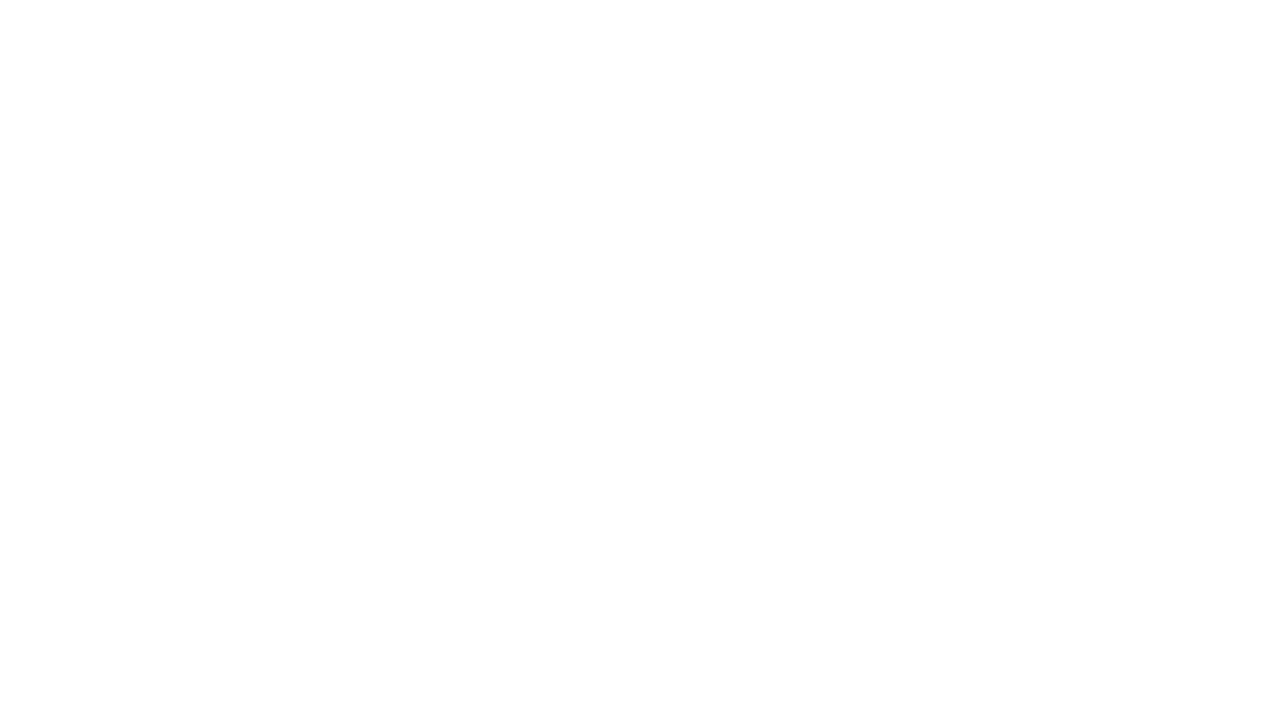
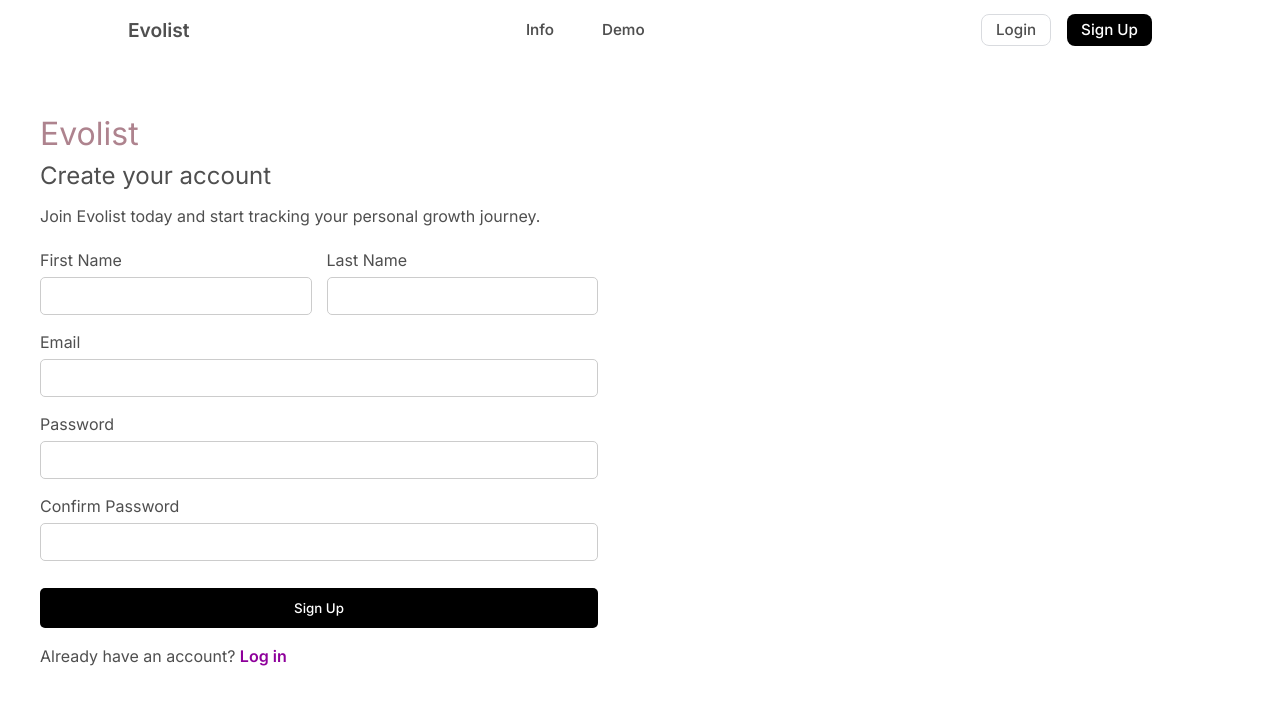
Before and after one commit to Flaryiest/Evolist, a React (Vite) app in the folder web/: page /signup in a window 1280 px wide. Shown: the top 704 px of the page. Built offline with nearby package versions, Linux system fonts and the light colour scheme.

Commit message:
web: sign up form styling

```diff
--- a/web/src/pages/login/login.tsx
+++ b/web/src/pages/login/login.tsx
@@ -1,3 +1,7 @@
+import styles from "./login.module.css"
+import Navbar from "@/components/navbar/navbar";
 export default function Login() {
-  return <div className="page"></div>;
+  return <div className="page">
+    <Navbar></Navbar>
+  </div>;
 }
--- a/web/src/pages/signup/signup.module.css
+++ b/web/src/pages/signup/signup.module.css
@@ -0,0 +1,161 @@
+.signupPage {
+    width: 100%;
+    box-sizing: border-box;
+    display: flex;
+    justify-content: center;
+    align-items: center;
+    padding: 20px;
+    flex-direction: column;
+    overflow-x: hidden;
+    height: 100%;
+}
+
+.signup {
+    display: flex;
+    justify-content: space-between;
+    align-items: flex-start;
+    max-width: 1400px;
+    width: 100%;
+    margin-top: 70px;
+    overflow-x: hidden;
+}
+
+.signupLeft {
+    flex: 1;
+    padding: 20px;
+    max-width: 45%;
+    height: 100%;
+}
+
+.signupLogo {
+    font-size: 2em;
+    color: #ae838e;
+}
+
+.signupHeader {
+    font-size: 1.5em;
+    margin-bottom: 10px;
+}
+
+.signupText {
+    margin-bottom: 20px;
+}
+
+.form {
+    display: flex;
+    flex-direction: column;
+    gap: 15px;
+}
+
+.formRow {
+    display: flex;
+    gap: 15px;
+    max-width: 100dvw;
+}
+
+.formGroup {
+    display: flex;
+    flex-direction: column;
+    flex: 1;
+}
+
+.formGroup label {
+    margin-bottom: 5px;
+}
+
+.formGroup input {
+    padding: 10px;
+    border: 1px solid #ccc;
+    border-radius: 5px;
+    font-family: "Inter";
+}
+
+
+button {
+    padding: 10px 20px;
+    border: none;
+    border-radius: 5px;
+    color: white;
+    align-self: flex-start;
+    font-family: "Inter";
+}
+
+button:hover {
+    background-color: rgb(212, 2, 195);
+}
+
+.submitButton {
+    width: 100%;
+    background-color: black;
+    color: white;
+    transition: background-color 0.3s;
+    margin-top: 12px;
+    padding: 12px 0px;
+}
+
+.signupRight {
+    height: 100%;
+}
+
+.signupRightImageContainer {
+    max-height: 100dvh;
+    display: flex;
+    justify-self: center;
+    align-items: center;
+    height: 100%;
+}
+
+.signupRightImage {
+    width: 100%;
+    max-height: 80dvh;
+    height: auto;
+    flex: 1;
+    flex-shrink: 1;
+    border-radius: 16px;
+    object-fit: cover;
+}
+
+input:focus {
+    outline: 2px solid rgb(255, 78, 240);
+}
+textarea:focus {
+    outline: 2px solid rgb(255, 78, 240);
+}
+
+.loginLink {
+    margin-top: 16px;
+}
+
+.redirect {
+    color: rgb(142, 0, 155);
+    font-weight: 600;
+}
+
+@media (max-width: 1024px) {
+    .signupRight {
+        display: none;
+        width: 0%;
+    }
+    .signupLeft {
+        width: 85%;
+        max-width: 90%;
+    }
+}
+
+@media (max-width: 1000px) {
+    .formGroup #firstName {
+        width: 90%;
+    }
+    .formGroup #lastName {
+        width: 90%;
+    }
+}
+
+@media (max-width: 600px) {
+    .formGroup #firstName {
+        width: 70%;
+    }
+    .formGroup #lastName {
+        width: 70%;
+    }
+}
--- a/web/src/pages/signup/signup.tsx
+++ b/web/src/pages/signup/signup.tsx
@@ -1,3 +1,144 @@
+import styles from "./signup.module.css"
+import Navbar from "@/components/navbar/navbar";
+import { useState } from "react";
+import { Link } from "react-router-dom";
 export default function Signup() {
-  return <div className="page"></div>;
+  const [formData, setFormData] = useState({
+    firstName: "",
+    lastName: "",
+    email: "",
+    password: "",
+    confirmPassword: ""
+  });
+
+  const handleChange = (e: React.ChangeEvent<HTMLInputElement>) => {
+    const { name, value } = e.target;
+    setFormData({
+      ...formData,
+      [name]: value
+    });
+  };
+
+  const handleSubmit = async (e: React.FormEvent) => {
+    e.preventDefault();
+
+    // Validate passwords match
+    if (formData.password !== formData.confirmPassword) {
+      alert("Passwords don't match");
+      return;
+    }
+
+    try {
+      const response = await fetch('/auth/signup', {
+        method: 'POST',
+        headers: {
+          'Content-Type': 'application/json',
+        },
+        body: JSON.stringify({
+          firstName: formData.firstName,
+          lastName: formData.lastName,
+          email: formData.email,
+          password: formData.password
+        }),
+      });
+
+      if (response.ok) {
+        window.location.href = '/dashboard'; // Redirect after successful signup
+      } else {
+        const errorText = await response.text();
+        alert(`Signup failed: ${errorText}`);
+      }
+    } catch (error) {
+      console.error('Error:', error);
+      alert('An error occurred during signup');
+    }
+  };
+
+  return (
+    <div className={styles.page}>
+      <Navbar />
+      <div className={styles.signupPage}>
+        <div className={styles.signup}>
+          <div className={styles.signupLeft}>
+            <h2 className={styles.signupLogo}>Evolist</h2>
+            <h1 className={styles.signupHeader}>Create your account</h1>
+            <p className={styles.signupText}>
+              Join Evolist today and start tracking your personal growth journey.
+            </p>
+            <form className={styles.form} onSubmit={handleSubmit}>
+              <div className={styles.formRow}>
+                <div className={styles.formGroup}>
+                  <label htmlFor="firstName">First Name</label>
+                  <input
+                    type="text"
+                    id={styles.firstName}
+                    name="firstName"
+                    value={formData.firstName}
+                    onChange={handleChange}
+                    required
+                  />
+                </div>
+                <div className={styles.formGroup}>
+                  <label htmlFor="lastName">Last Name</label>
+                  <input
+                    type="text"
+                    id={styles.lastName}
+                    name="lastName"
+                    value={formData.lastName}
+                    onChange={handleChange}
+                    required
+                  />
+                </div>
+              </div>
+              <div className={styles.formGroup}>
+                <label htmlFor="email">Email</label>
+                <input
+                  type="email"
+                  id="email"
+                  name="email"
+                  value={formData.email}
+                  onChange={handleChange}
+                  required
+                />
+              </div>
+              <div className={styles.formGroup}>
+                <label htmlFor="password">Password</label>
+                <input
+                  type="password"
+                  id="password"
+                  name="password"
+                  value={formData.password}
+                  onChange={handleChange}
+                  required
+                />
+              </div>
+              <div className={styles.formGroup}>
+                <label htmlFor="confirmPassword">Confirm Password</label>
+                <input
+                  type="password"
+                  id="confirmPassword"
+                  name="confirmPassword"
+                  value={formData.confirmPassword}
+                  onChange={handleChange}
+                  required
+                />
+              </div>
+              <button
+                type="submit"
+                className={styles.submitButton}
+              >
+                Sign Up
+              </button>
+            </form>
+            <p className={styles.loginLink}>
+              Already have an account? <Link to="/login" className={styles.redirect}>Log in</Link>
+            </p>
+          </div>
+          <div className={styles.signupImage}>
+            {/* You can add an image or illustration here */}
+          </div>
+        </div>
+      </div>
+    </div>
+  );
 }
```
